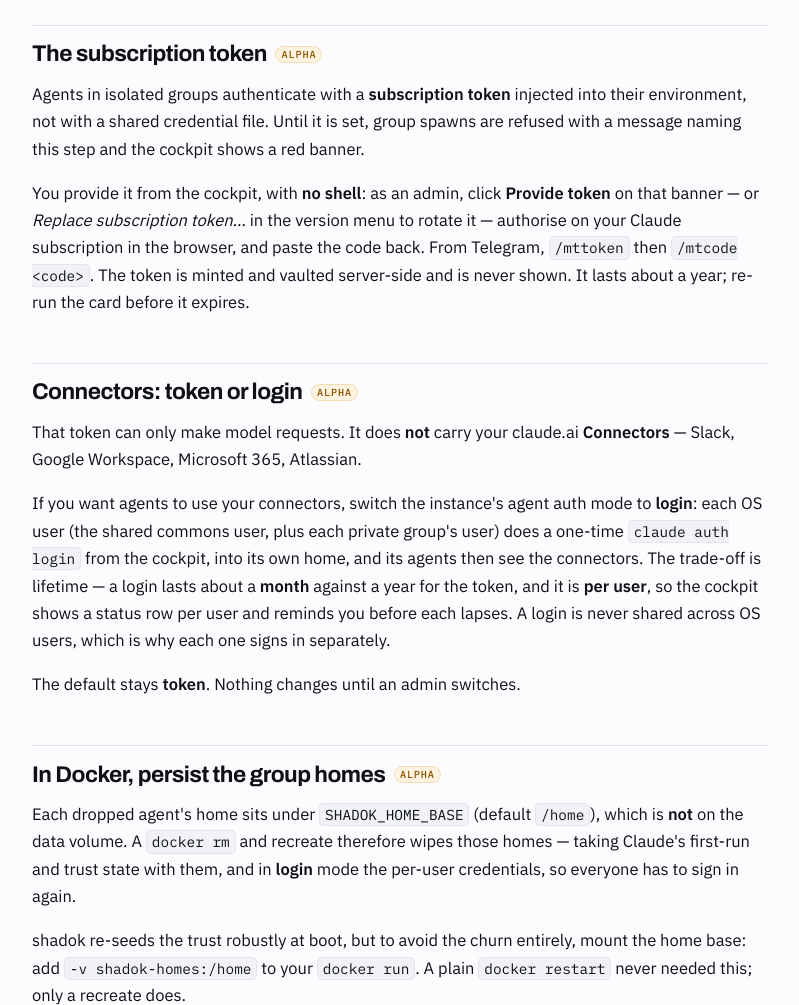
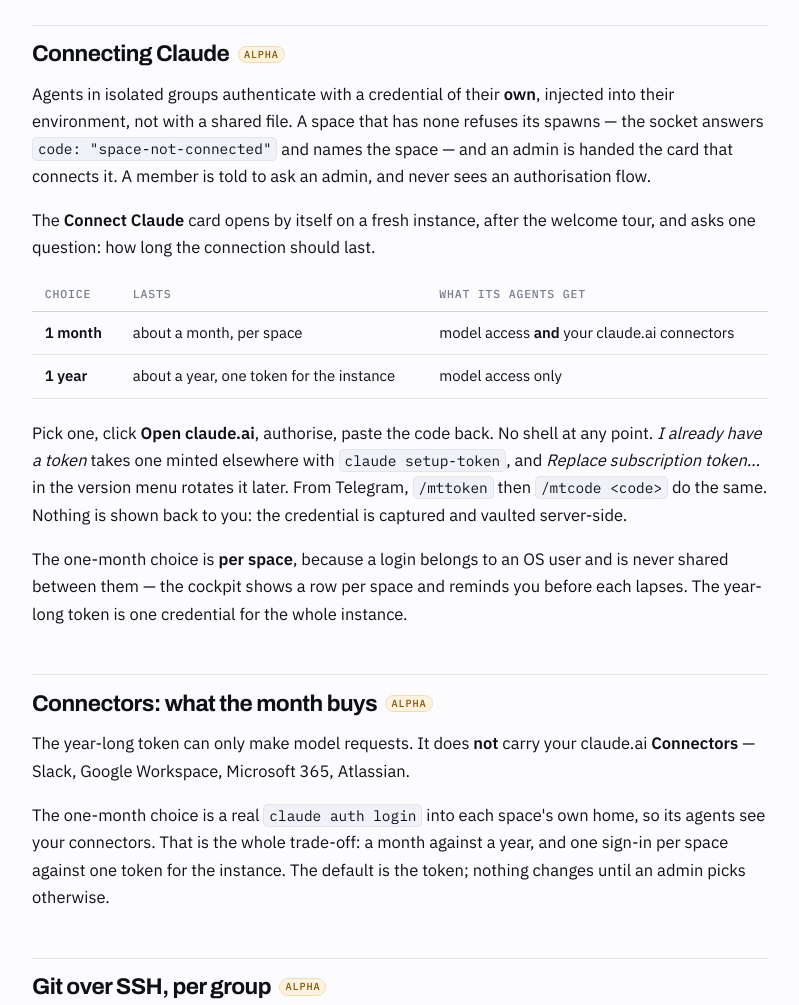
Before and after one commit to shadok-ai/site, a plain HTML site: page docs/groups.html in a window 1280 px wide. Shown: the part 1620-2625 px from the top of the page, without its empty margins (334-1133 px from the left). Drawn offline with Linux system fonts and the light colour scheme.

Commit message:
One Connect Claude card, and a public key you can read
PR #429 replaced the sign-in cards and the red "no subscription token" banner
with a single Connect Claude card: the duration IS the choice (1 month = a login
per space, with your claude.ai connectors; 1 year = the token, model access
only), a space with no credential refuses its spawns with
`code: "space-not-connected"`, and a member is told to ask an admin instead of
being handed an authorisation flow. The docs still described the banner and a
mode an admin had to switch by hand.

PR #434 mints a walled group's SSH keypair when the group is provisioned and
serves the public half from `GET /groups/ssh`, filtered like `GET /groups`.
Registering a key no longer means reading a boot log, so it is worth saying —
with the caveat that separate keys are separate authority only if the forge
treats them as separate accounts.

Co-Authored-By: Claude Opus 5 <noreply@anthropic.com>
Claude-Session: https://claude.ai/code/session_013drUQ8RrZRuBgYytQq1Mv6

```diff
--- a/docs/groups.html
+++ b/docs/groups.html
@@ -154,13 +154,34 @@
 <h2 id="migrating-an-existing-instance"><a class="anchor" href="#migrating-an-existing-instance">Migrating an existing instance <span class="badge">alpha</span></a></h2>
 <p>An instance that comes up capable is migrated for you: what you have becomes the public <code>Main</code> group, each account gets a private group, and agents restart one at a time. A banner shows the progress.</p>
 <p>Until the migration completes — or if it fails — agents keep running exactly as before, which means the non-root guarantee does not hold for them yet. On a brand-new instance one step (seeding the shared Claude credential) can only run once you have signed in to Claude, so the banner stays up until then and the migration finishes on its own the moment you do. No restart needed.</p>
-<h2 id="the-subscription-token"><a class="anchor" href="#the-subscription-token">The subscription token <span class="badge">alpha</span></a></h2>
-<p>Agents in isolated groups authenticate with a <strong>subscription token</strong> injected into their environment, not with a shared credential file. Until it is set, group spawns are refused with a message naming this step and the cockpit shows a red banner.</p>
-<p>You provide it from the cockpit, with <strong>no shell</strong>: as an admin, click <strong>Provide token</strong> on that banner — or <em>Replace subscription token…</em> in the version menu to rotate it — authorise on your Claude subscription in the browser, and paste the code back. From Telegram, <code>/mttoken</code> then <code>/mtcode &lt;code&gt;</code>. The token is minted and vaulted server-side and is never shown. It lasts about a year; re-run the card before it expires.</p>
-<h2 id="connectors-token-or-login"><a class="anchor" href="#connectors-token-or-login">Connectors: token or login <span class="badge">alpha</span></a></h2>
-<p>That token can only make model requests. It does <strong>not</strong> carry your claude.ai <strong>Connectors</strong> — Slack, Google Workspace, Microsoft 365, Atlassian.</p>
-<p>If you want agents to use your connectors, switch the instance's agent auth mode to <strong>login</strong>: each OS user (the shared commons user, plus each private group's user) does a one-time <code>claude auth login</code> from the cockpit, into its own home, and its agents then see the connectors. The trade-off is lifetime — a login lasts about a <strong>month</strong> against a year for the token, and it is <strong>per user</strong>, so the cockpit shows a status row per user and reminds you before each lapses. A login is never shared across OS users, which is why each one signs in separately.</p>
-<p>The default stays <strong>token</strong>. Nothing changes until an admin switches.</p>
+<h2 id="connecting-claude"><a class="anchor" href="#connecting-claude">Connecting Claude <span class="badge">alpha</span></a></h2>
+<p>Agents in isolated groups authenticate with a credential of their <strong>own</strong>, injected into their environment, not with a shared file. A space that has none refuses its spawns — the socket answers <code>code: "space-not-connected"</code> and names the space — and an admin is handed the card that connects it. A member is told to ask an admin, and never sees an authorisation flow.</p>
+<p>The <strong>Connect Claude</strong> card opens by itself on a fresh instance, after the welcome tour, and asks one question: how long the connection should last.</p>
+<div class="scroll"><table><thead><tr>
+<th>Choice</th>
+<th>Lasts</th>
+<th>What its agents get</th>
+</tr></thead><tbody>
+<tr>
+<td><strong>1 month</strong></td>
+<td>about a month, per space</td>
+<td>model access <strong>and</strong> your claude.ai connectors</td>
+</tr>
+<tr>
+<td><strong>1 year</strong></td>
+<td>about a year, one token for the instance</td>
+<td>model access only</td>
+</tr>
+</tbody></table></div>
+<p>Pick one, click <strong>Open claude.ai</strong>, authorise, paste the code back. No shell at any point. <em>I already have a token</em> takes one minted elsewhere with <code>claude setup-token</code>, and <em>Replace subscription token…</em> in the version menu rotates it later. From Telegram, <code>/mttoken</code> then <code>/mtcode &lt;code&gt;</code> do the same. Nothing is shown back to you: the credential is captured and vaulted server-side.</p>
+<p>The one-month choice is <strong>per space</strong>, because a login belongs to an OS user and is never shared between them — the cockpit shows a row per space and reminds you before each lapses. The year-long token is one credential for the whole instance.</p>
+<h2 id="connectors-what-the-month-buys"><a class="anchor" href="#connectors-what-the-month-buys">Connectors: what the month buys <span class="badge">alpha</span></a></h2>
+<p>The year-long token can only make model requests. It does <strong>not</strong> carry your claude.ai <strong>Connectors</strong> — Slack, Google Workspace, Microsoft 365, Atlassian.</p>
+<p>The one-month choice is a real <code>claude auth login</code> into each space's own home, so its agents see your connectors. That is the whole trade-off: a month against a year, and one sign-in per space against one token for the instance. The default is the token; nothing changes until an admin picks otherwise.</p>
+<h2 id="git-over-ssh-per-group"><a class="anchor" href="#git-over-ssh-per-group">Git over SSH, per group <span class="badge">alpha</span></a></h2>
+<p>Each group has its own SSH identity. Every public group shares the cockpit's historical container key — the one already registered on your forge — and each <strong>walled</strong> group (restricted or private) gets a keypair of its own, minted when the group is provisioned. The keypairs live on the data volume, so they survive a recreate even though the agent homes do not, and the private half never leaves the server's own home.</p>
+<p>A key is an identity only once a remote accepts it, so read a group's public key and register it wherever its agents must clone or push. <code>GET /groups/ssh</code> returns one row per group you can see — <code>{group, name, osUser, publicKey, shared}</code> — filtered exactly like <code>GET /groups</code>, so a private group stays invisible even to an admin. <code>shared: true</code> marks the historical key, which you register once for every public group; <code>publicKey: null</code> means no keypair has been minted yet, not an error. Until a group's key is registered, its agents cannot reach that remote over SSH.</p>
+<aside class="note"><strong>Separate keys are separate authority only if the remote treats them as separate accounts.</strong> Paste every public key into the same forge account and the separation is bookkeeping, not a wall.</aside>
 <h2 id="in-docker-persist-the-group-homes"><a class="anchor" href="#in-docker-persist-the-group-homes">In Docker, persist the group homes <span class="badge">alpha</span></a></h2>
 <p>Each dropped agent's home sits under <code>SHADOK_HOME_BASE</code> (default <code>/home</code>), which is <strong>not</strong> on the data volume. A <code>docker rm</code> and recreate therefore wipes those homes — taking Claude's first-run and trust state with them, and in <strong>login</strong> mode the per-user credentials, so everyone has to sign in again.</p>
 <p>shadok re-seeds the trust robustly at boot, but to avoid the churn entirely, mount the home base: add <code>-v shadok-homes:/home</code> to your <code>docker run</code>. A plain <code>docker restart</code> never needed this; only a recreate does.</p>
```
Also changed, not shown: docs/install.html (+1 -1 lines), docs/model-backend.html (+1 -1 lines), docs/websocket.html (+2 -2 lines), 4 other files.
